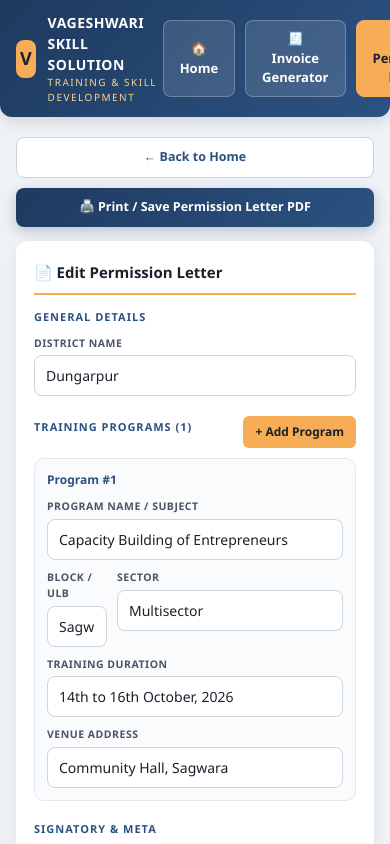
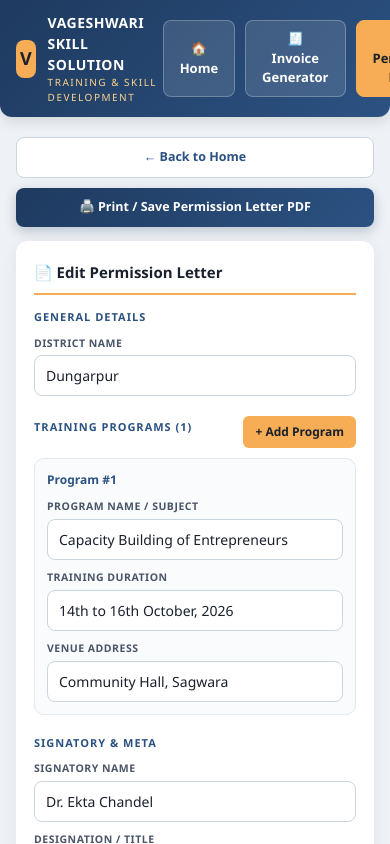
Before and after one commit to sumittshrma/Vageshwari-skills, a React (Create React App) app: page / in a window 390 px wide. Both pictures are taken after a click on the button "📄 Generate Permission Letter". Shown: the top 844 px of the page. Built offline with nearby package versions, Linux system fonts and the light colour scheme.

Commit message:
Refactor program details and update grid layout
Removed 'Block/ULB' and 'Sector' fields from program details. Updated grid layout for better responsiveness.

```diff
--- a/src/App.js
+++ b/src/App.js
@@ -723,11 +723,16 @@ const styles = `
   .letter-body { text-align: justify; margin-bottom: 16px; }
   .letter-programs-grid {
     display: grid;
-    grid-template-columns: repeat(auto-fit, minmax(240px, 1fr));
+    grid-template-columns: repeat(2, 1fr);
     gap: 12px;
     margin: 16px 0 20px;
     font-family: sans-serif;
     font-size: 12.5px;
+  }
+  @media (max-width: 600px) {
+    .letter-programs-grid {
+      grid-template-columns: 1fr;
+    }
   }
   .program-card-preview {
     border: 1px solid #cbd5e0;
@@ -881,10 +886,8 @@ export default function App() {
         {
           id: Date.now(),
           title: "Capacity Building of Entrepreneurs",
-          block: "",
           duration: "14th to 16th October, 2026",
           venue: "",
-          sector: "Multisector",
         },
       ],
     }));
@@ -1373,30 +1376,6 @@ export default function App() {
                           />
                         </div>
 
-                        <div className="field">
-                          <label>Block / ULB</label>
-                          <input
-                            type="text"
-                            value={prog.block}
-                            onChange={(e) =>
-                              handleProgramChange(idx, "block", e.target.value)
-                            }
-                            placeholder="e.g. Sagwara"
-                          />
-                        </div>
-
-                        <div className="field">
-                          <label>Sector</label>
-                          <input
-                            type="text"
-                            value={prog.sector}
-                            onChange={(e) =>
-                              handleProgramChange(idx, "sector", e.target.value)
-                            }
-                            placeholder="e.g. Stone / Multisector"
-                          />
-                        </div>
-
                         <div className="field full">
                           <label>Training Duration</label>
                           <input
@@ -1509,10 +1488,8 @@ export default function App() {
                       <div key={p.id} className="program-card-preview">
                         <div><strong>{i + 1}. {p.title || "—"}</strong></div>
                         <div><strong>District:</strong> {permData.district || "—"}</div>
-                        {p.block && <div><strong>Block/ULB:</strong> {p.block}</div>}
-                        {p.sector && <div><strong>Sector:</strong> {p.sector}</div>}
                         <div><strong>Training Duration:</strong> {p.duration || "—"}</div>
-                        <div><strong>Venue:</strong> {p.venue || "___________________________"}</div>
+                        <div><strong>Venue address:</strong> {p.venue || "___________________________"}</div>
                       </div>
                     ))}
                   </div>
@@ -1568,10 +1545,8 @@ export default function App() {
                       <div key={p.id} className="program-card-preview">
                         <div><strong>{i + 1}. {p.title || "—"}</strong></div>
                         <div><strong>District:</strong> {permData.district || "—"}</div>
-                        {p.block && <div><strong>Block/ULB:</strong> {p.block}</div>}
-                        {p.sector && <div><strong>Sector:</strong> {p.sector}</div>}
                         <div><strong>Training Duration:</strong> {p.duration || "—"}</div>
-                        <div><strong>Venue:</strong> {p.venue || "___________________________"}</div>
+                        <div><strong>Venue address:</strong> {p.venue || "___________________________"}</div>
                       </div>
                     ))}
                   </div>
```
